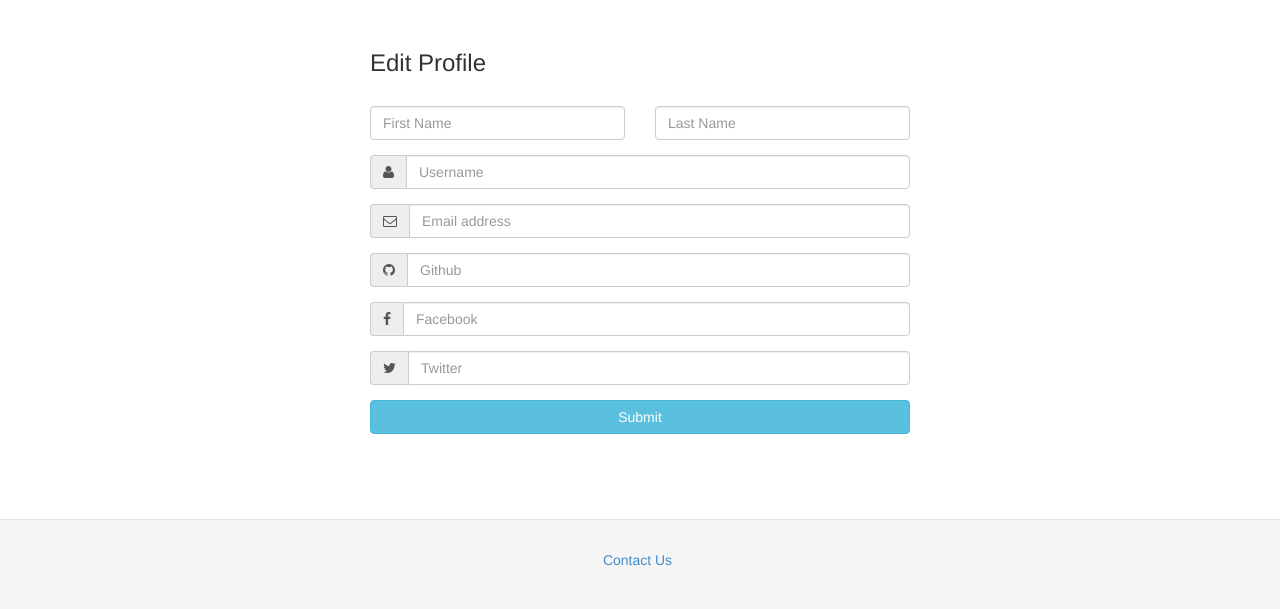
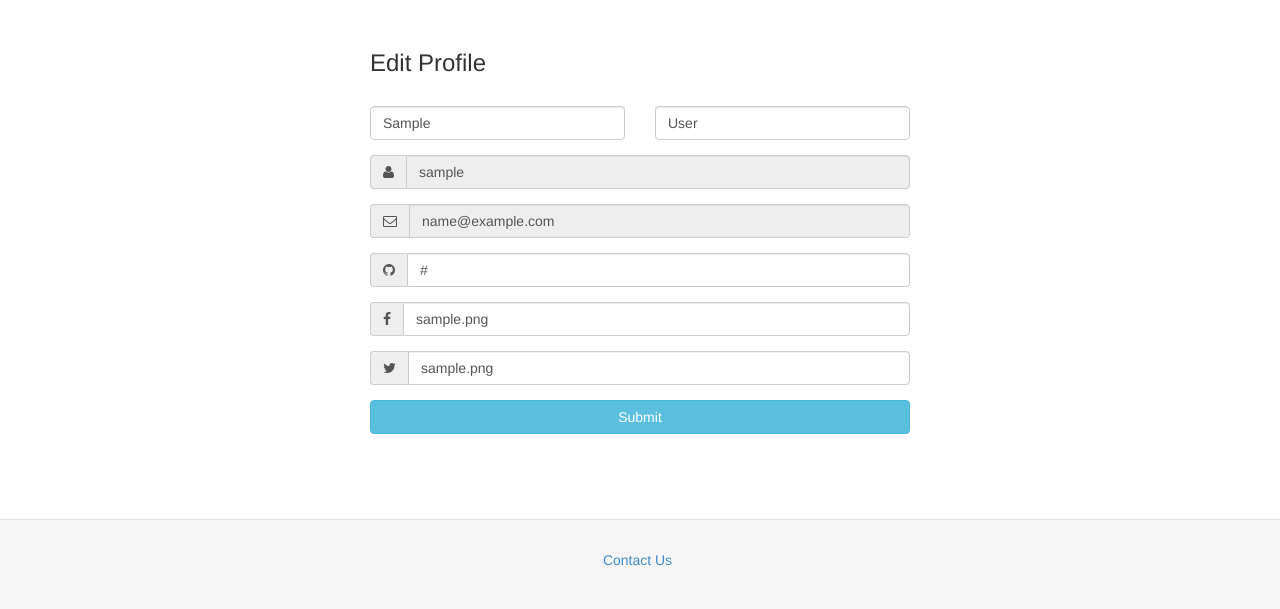
Before and after one commit to Ideabin/Ideabin, a Flask app: template frontend/templates/profile.html in a window 1280 px wide. Shown: the part 55-664 px from the top of the page. Run offline with Flask 2, Linux system fonts and the light colour scheme; the template is opened without the code that fills it: values that come from a table or form of the project are taken from there, others are empty; tables that the repository leaves empty hold one stand-in row (values such as "Sample post"); style sheets or scripts are compiled from the project's sources; some libraries are stand-ins or nearby versions.

```diff
--- a/frontend/templates/profile.html
+++ b/frontend/templates/profile.html
@@ -10,13 +10,13 @@
       <div class="row">
         <div class="col-md-6">
           <div class="form-group">
-            <input type="text" name="first_name" class="form-control" placeholder="First Name">
+            <input value="{{ user.first_name }}" type="text" name="first_name" class="form-control" placeholder="First Name">
           </div>
         </div>
 
         <div class="col-md-6">
           <div class="form-group">
-            <input type="text" name="last_name" class="form-control " placeholder="Last Name">
+            <input value="{{ user.last_name }}" type="text" name="last_name" class="form-control " placeholder="Last Name">
           </div>
         </div>
       </div>
@@ -26,7 +26,7 @@
           <div class="form-group">
             <div class="input-group margin-bottom-sm">
               <span class="input-group-addon"><i class="fa fa-user fa-fw"></i></span>
-              <input class="form-control" type="text" placeholder="Username">
+              <input value="{{ user.username }}" class="form-control" type="text" placeholder="Username" disabled="true">
             </div>
           </div>
         </div>
@@ -35,28 +35,28 @@
       <div class="form-group">
         <div class="input-group margin-bottom-sm">
           <span class="input-group-addon"><i class="fa fa-envelope-o fa-fw"></i></span>
-          <input class="form-control" type="text" placeholder="Email address">
+          <input value="{{ user.email }}" class="form-control" type="text" placeholder="Email address" disabled="true">
         </div>
       </div>
 
       <div class="form-group">
         <div class="input-group margin-bottom-sm">
           <span class="input-group-addon"><i class="fa fa-github fa-fw"></i></span>
-          <input class="form-control" type="text" placeholder="Github">
+          <input value="{{ user.blog_url }}" class="form-control" type="text" placeholder="Blog URL">
         </div>
       </div>
 
       <div class="form-group">
         <div class="input-group margin-bottom-sm">
           <span class="input-group-addon"><i class="fa fa-facebook fa-fw"></i></span>
-          <input class="form-control" type="text" placeholder="Facebook">
+          <input value="{{ user.profile_fb }}" class="form-control" type="text" placeholder="Facebook">
         </div>
       </div>
 
       <div class="form-group">
         <div class="input-group margin-bottom-sm">
           <span class="input-group-addon"><i class="fa fa-twitter fa-fw"></i></span>
-          <input class="form-control" type="text" placeholder="Twitter">
+          <input value="{{ user.profile_twitter }}" class="form-control" type="text" placeholder="Twitter">
         </div>
       </div>
 
```
Also changed, not shown: frontend/views.py (+10 -2 lines).
